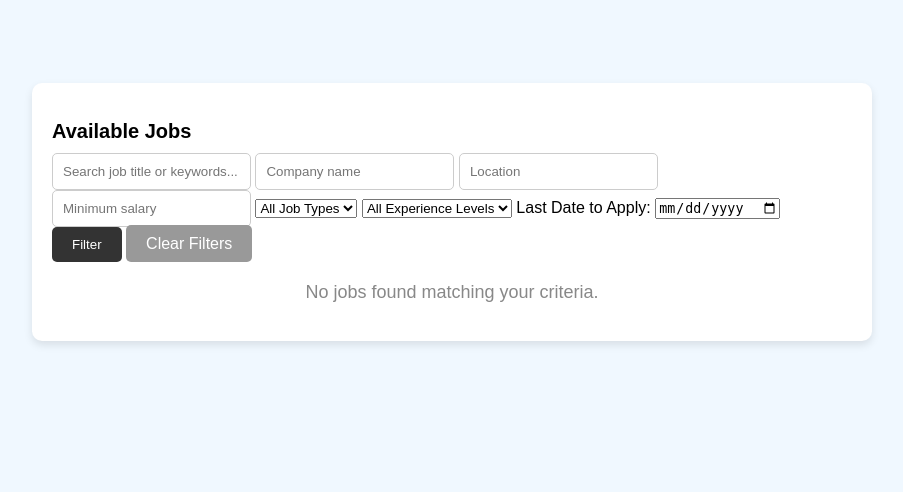
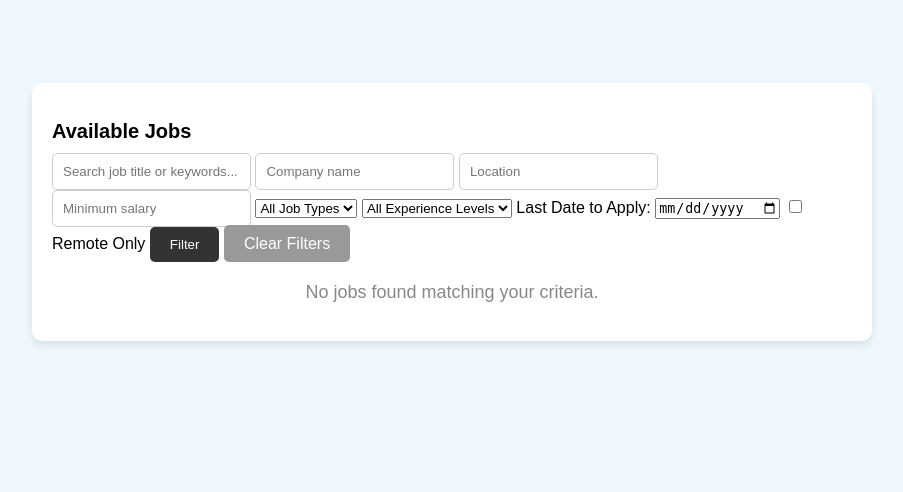
Before and after one commit to VaishnaviRaoB/Career_Edge, a Django app: page /search/ in a window 1280 px wide. Shown: the part 177-669 px from the top of the page, without its empty margins (188-1091 px from the left). Run offline with Django 3.2, Linux system fonts and the light colour scheme; data that the repository does not hold is empty.

Commit message:
Remote/On-site toggle

```diff
--- a/Career_edge/career_edge/models.py
+++ b/Career_edge/career_edge/models.py
@@ -62,7 +62,6 @@ class Job(models.Model):
     logo = models.ImageField(upload_to='job_logos/', blank=True, null=True)
     last_date_to_apply = models.DateField(null=True, blank=True)
 
-
     def __str__(self):
         return self.title
 
--- a/Career_edge/career_edge/views.py
+++ b/Career_edge/career_edge/views.py
@@ -349,7 +349,7 @@ def search_jobs(request):
     experience_level = request.GET.get('experience_level', '')
     posted_date = request.GET.get('posted_date', '')
     last_date = request.GET.get('last_date', '')
-
+    remote_only = request.GET.get('remote')
     jobs = Job.objects.all()
 
     # Apply search filters
@@ -369,6 +369,9 @@ def search_jobs(request):
         jobs = jobs.filter(job_type__iexact=job_type)
     if experience_level:
         jobs = jobs.filter(experience_level__iexact=experience_level)
+
+    if remote_only:
+        jobs = jobs.filter(location__icontains='remote')
 
     # Filter by posted_date if provided
     if posted_date:
--- a/Career_edge/templates/recommended_jobs.html
+++ b/Career_edge/templates/recommended_jobs.html
@@ -277,7 +277,6 @@
         <nav>
             <ul>
                 <li><a href="{% url 'seeker_dashboard' %}">Home</a></li>
-                <li><a href="{% url 'recommended_jobs' %}" style="font-weight: bold; color: #4169E1;">Recommended</a></li>
                 <li><a href="{% url 'saved_jobs' %}">Saved Jobs</a></li>
                 <li><a href="{% url 'my_applications' %}">My Applications</a></li>
                 <li><a href="{% url 'user_logout' %}">Logout</a></li>
--- a/Career_edge/templates/seeker_dashboard.html
+++ b/Career_edge/templates/seeker_dashboard.html
@@ -334,6 +334,10 @@
                 </select>
                 <label for="last_date">Last Date to Apply:</label>
     <input type="date" name="last_date" value="{{ last_date }}">
+    <label>
+        <input type="checkbox" name="remote" {% if request.GET.remote %}checked{% endif %}>
+        Remote Only
+    </label>
                 <button type="submit">Filter</button>
                 <a href="{% url 'search_jobs' %}" style="padding: 10px 20px; background-color: #999; color: white; border-radius: 5px; text-decoration: none;">Clear Filters</a>
             </form>
@@ -361,7 +365,11 @@
                     <p><strong>Salary:</strong> ₹{{ job.salary }}</p>
                     <p><strong>Experience Required:</strong> {{ job.experience_level }}</p>
                     <p><strong>Job Type:</strong> {{ job.job_type }}</p>
-                    <p><strong>Location:</strong> {{ job.location }}</p>
+                    <p><strong>Location:</strong> {% if "remote" in job.location|lower %}
+                        🌐 Remote
+                    {% else %}
+                        📍 {{ job.location }}
+                    {% endif %}</p>
                     <p><strong>Last Date to Apply:</strong> {{ job.last_date_to_apply }}</p>
                     <div class="button-container">
                         <a href="{% url 'apply_for_job' job.id %}" class="apply-btn">Apply</a>
```
Also changed, not shown: Career_edge/media/job_logos/WIN_20240515_14_53_35_Pro_xlLGeje.jpg (added).
